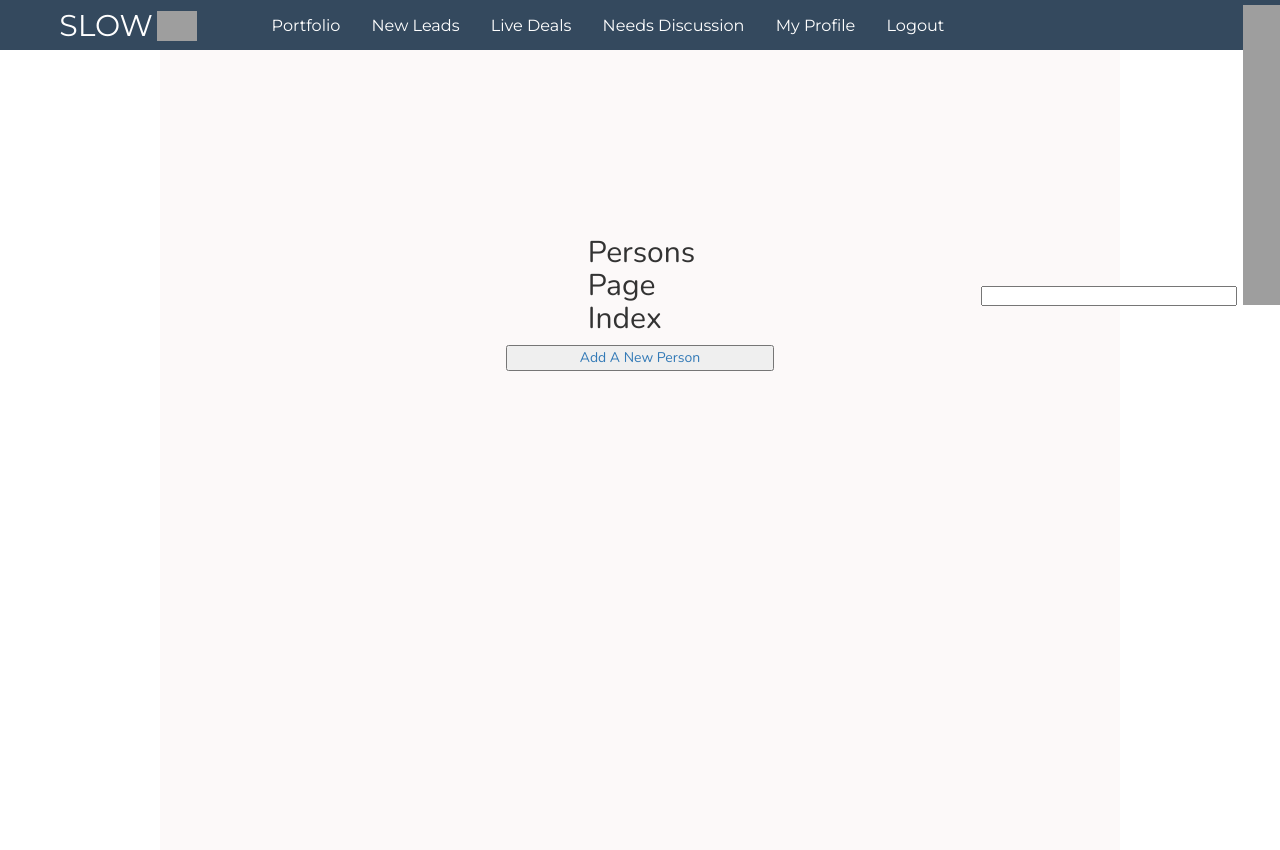
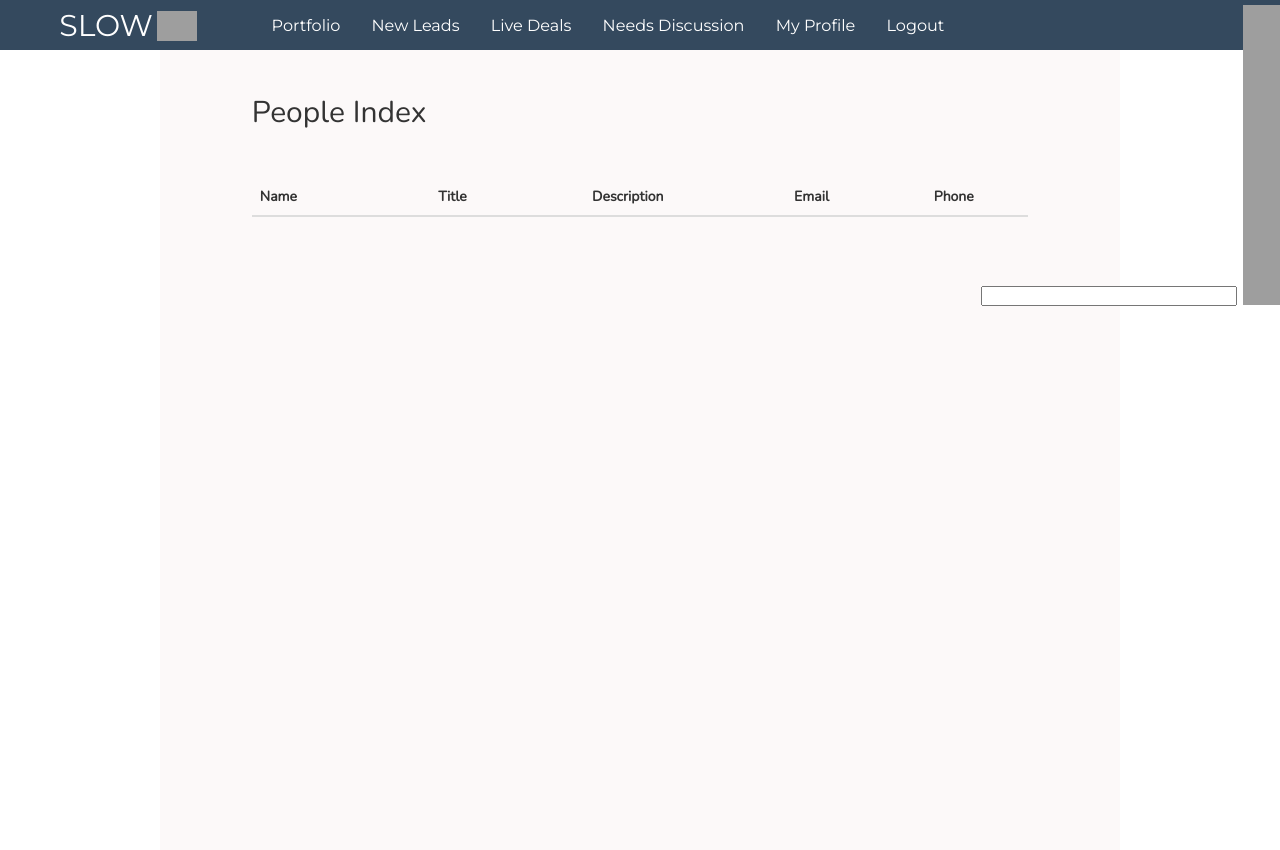
Before and after one commit to rithmschool/slowcrmv2, a Flask app: page /persons/ in a window 1280 px wide. Run offline with Flask 2, Linux system fonts and the light colour scheme; the visitor is signed in with stand-in values (Sample User, id 1); data comes from the database, SQL or seed files in the repository; data that the repository does not hold is empty; some libraries are stand-ins or nearby versions; grey boxes are pictures that could not be loaded.

Commit message:
better styling for people index and person show

```diff
--- a/project/persons/templates/persons/edit.html
+++ b/project/persons/templates/persons/edit.html
@@ -98,7 +98,7 @@
     </div></div>
 
 <button type='submit' class='btn btn-default'>Save</button>
-<a href="{{ url_for('users.home') }}" class="btn btn-danger">Cancel</a>
+<a href="{{ url_for('persons.show', id=person.id) }}" class="btn btn-danger">Cancel</a>
 
 </form>
 
--- a/project/persons/templates/persons/index.html
+++ b/project/persons/templates/persons/index.html
@@ -1,13 +1,33 @@
 {%  extends 'base.html'  %}
 
 {%  block content  %}
-<div style='margin-top:10em'>
-<h2 class="col-md-2 col-md-offset-5">Persons Page Index</h2>
-{%  for person in persons  %}
 
-<div class="col-md-2 col-md-offset-5">{{person}}</div>
+<div class="container-fluid">
+<div><h2>People Index</h2></div><br><br>
+	<div class="table-responsive">
+	<table class="table">
+		<thead>
+			<tr>
+				<th class="leftme">Name</th>
+				<th class="centerme">Title</th>
+				<th class="centerme">Description</th>
+				<th class="centerme">Email</th>
+				<th class="centerme">Phone</th>
+			</tr>
+		</thead>
+		<tbody>
+			{% for person in persons %}
+			<tr>
+				<td class="leftme"><a href="{{url_for('persons.show', id=person.id)}}">{{person.name}}</a></td>
+				<td class="centerme">{{person.title}}</td>
+				<td class="centerme">{{person.description}}</td>
+				<td class="centerme">{{person.email}}</td>
+				<td class="centerme">{{person.phone}}</td>
+			</tr>
+			{% endfor %}
+		</tbody>
 
-{%  endfor  %}
-<button class="col-md-4 col-md-offset-4"><a href = '{{url_for('persons.new')}}''>Add A New Person</a></button>
-<div>
+	</table>
+	</div>
+</div>
 {%  endblock  %}
--- a/project/persons/views.py
+++ b/project/persons/views.py
@@ -5,6 +5,7 @@ from project import db
 from flask_login import login_user, logout_user, current_user, login_required
 from sqlalchemy.exc import IntegrityError
 from project.persons.forms import PersonForm
+from project.users.views import get_links, get_pipes_dollars_tuples
 
 
 persons_blueprint = Blueprint(
@@ -51,6 +52,11 @@ def new():
 def show(id):
     person = Person.query.get(id)
     form = PersonForm(request.form)
+    entries = Person.query.get(id).entries
+    formatted_entries = [{
+        'content': get_links(entry.content, get_pipes_dollars_tuples(entry.content)),
+        'entry_id': entry.id
+    } for entry in entries]
     if request.method == b'PATCH':
         if form.validate():
             person.email=request.form['email']
@@ -66,7 +72,7 @@ def show(id):
             return redirect(url_for('persons.show', id=person.id))
         flash('Please fill in all required fields')
         return render_template('persons/edit.html',form=form,person=person)
-    return render_template('persons/show.html', person=person)
+    return render_template('persons/show.html', person=person, entries=reversed(formatted_entries))
 
 
 @persons_blueprint.route('/<int:id>/edit', methods=["GET","PATCH"])
```
Also changed, not shown: project/companies/templates/companies/show.html (+5 -5 lines), project/companies/views.py (+6 -1 lines), project/persons/templates/persons/show.html (+30 -15 lines).
